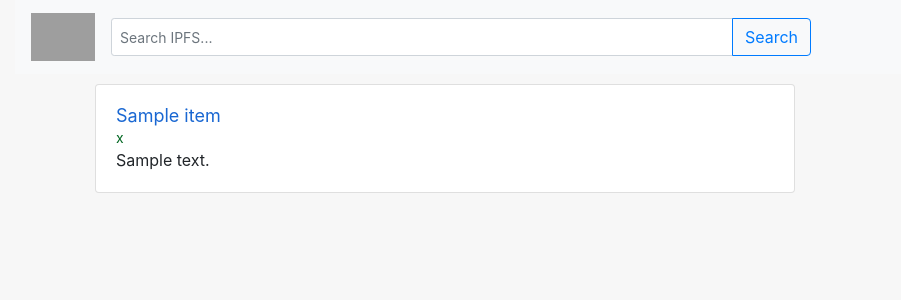
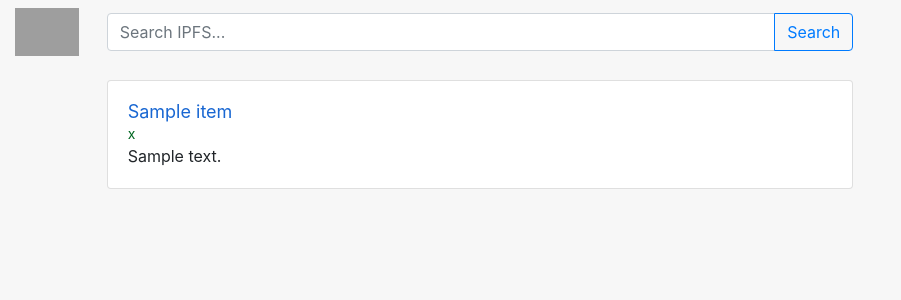
Before and after one commit to cshuaimin/ipfs-crawler, a Python web app: template webui/templates/results.jinja2 in a window 1280 px wide. Shown: the top 300 px of the page, without its empty margins (0-901 px from the left). Run offline with Jinja, Linux system fonts and the light colour scheme; the template is opened without the code that fills it: most values are stand-ins (such as "Sample title", 1, 10 or a date in 2020); some libraries are stand-ins or nearby versions; grey boxes are pictures that could not be loaded.

Commit message:
result page: responsive

```diff
--- a/webui/templates/results.jinja2
+++ b/webui/templates/results.jinja2
@@ -1,25 +1,21 @@
 {% extends 'base.jinja2' %}
 {% block main %}
-<nav class="navbar navbar-expand-lg navbar-light bg-light">
-    <a class="navbar-brand" href="/">
-        <img src="static/ipfs.svg" alt="IPFS" height="48">
+
+<div class="row mt-2 pb-3 align-items-center">
+  <a class="logo col-md-1" href="/">
+    <img src="static/ipfs.svg" alt="IPFS" height="100%">
   </a>
-    <button class="navbar-toggler" type="button" data-toggle="collapse" data-target="#navbarSupportedContent">
-        <span class="navbar-toggler-icon"></span>
-    </button>
-
-    <div class="collapse navbar-collapse" id="navbarSupportedContent" style="max-width: 700px">
-        <form class="form-inline input-group">
-            <input name="q" type="text" class="form-control form-control-sm" placeholder="Search IPFS...">
+  <form class="input-group col-md-7" style="height: 38px">
+    <input name="q" type="text" class="form-control" placeholder="Search IPFS...">
     <div class="input-group-append">
       <button class="btn btn-outline-primary" type="submit">Search</button>
     </div>
   </form>
 </div>
-</nav>
 
+<div class="row">
 {% for item in result %}
-<div class="item card card-body">
+<div class="item card card-body col-md-7 offset-md-1">
   <a href="http://127.0.0.1:8080/ipfs/">
     <div class="link">
       <p class="title">{{ item.title }}</p>
@@ -29,17 +25,38 @@
   <p class="content">{{ item.text|truncate(128) }}</p>
 </div>
 {% endfor %}
+</div>
 
 <style>
+  @media (min-width: 576px) {
+    .logo {
+      height: 48px;
+    }
+    .input-group {
+      padding: 0;
+    }
     .item {
-        margin: 10px 10px 10px 80px;
-        max-width: 700px;
+      margin-top: .5em;
     }
+  }
+  @media (max-width: 576px) {
+    .logo {
+      display: flex;
+      justify-content: center;
+      height: 80px;
+      margin-bottom: 6px;
+    }
+    .item {
+      margin: .3em .5em;
+    }
+  }
+
   .title,
   .url,
   .content {
     margin: 0;
   }
+
   .title {
     font-size: 18px;
     line-height: 1.2;
@@ -53,6 +70,7 @@
     font-size: 14px;
     color: #006621;
   }
+
   b {
     color: #dd4b39;
     font-style: normal;
```
Lines whose indentation alone changed are shown as unchanged.
